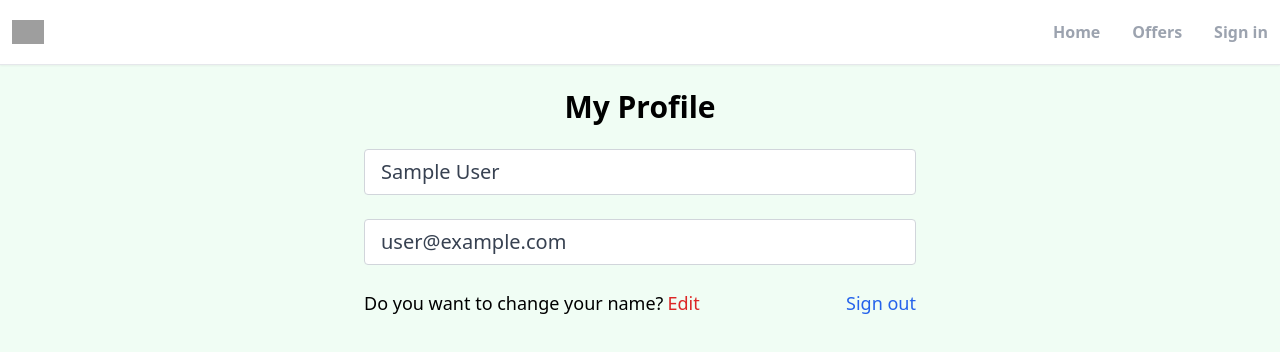
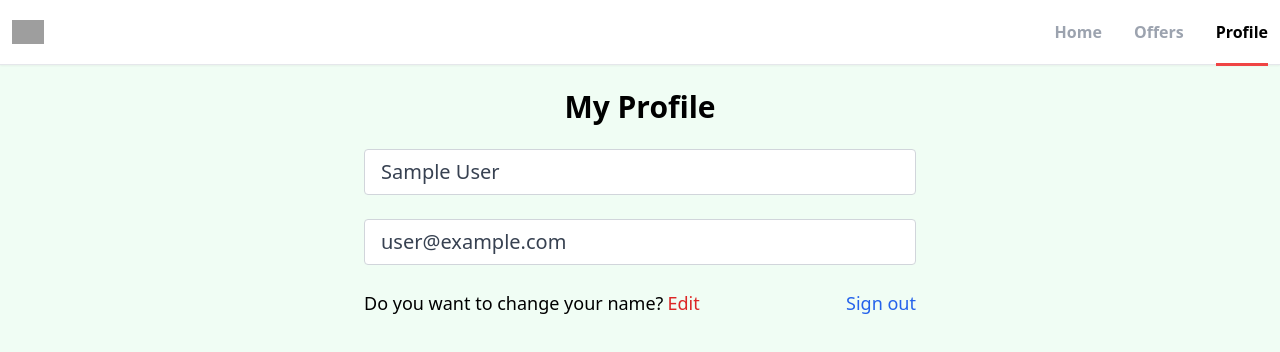
Before and after one commit to kocaogluozan/realtor-clone, a React (Create React App) app: page /profile in a window 1280 px wide. Shown: the top 352 px of the page. Built offline with nearby package versions, Linux system fonts and the light colour scheme; no server answers; sample sign-in values are in the browser's storage; grey boxes are pictures that could not be loaded.

Commit message:
Created dynamic header related sign-in and spinner component

```diff
--- a/src/components/Header.jsx
+++ b/src/components/Header.jsx
@@ -1,5 +1,10 @@
-import React from "react";
+import React, { useState, useEffect } from "react";
+
+//import NavLink,useNavigate
 import { NavLink, useNavigate } from "react-router-dom";
+
+//import firebase
+import { getAuth, onAuthStateChanged } from "firebase/auth";
 
 const navLinks = [
   { path: "home", display: "Home" },
@@ -8,8 +13,20 @@ const navLinks = [
 ];
 
 const Header = () => {
+  const [authanticated, setAuthenticated] = useState(false);
   const navigate = useNavigate();
 
+  const auth = getAuth();
+
+  useEffect(() => {
+    onAuthStateChanged(auth, (user) => {
+      if (user) {
+        setAuthenticated(true);
+      } else {
+        setAuthenticated(false);
+      }
+    });
+  }, [auth]);
   return (
     <header className="bg-white py-[20px] border-b shadow-sm sticky top-0 ">
       <div className="container mx-auto flex justify-between items-center px-3">
@@ -27,17 +44,23 @@ const Header = () => {
               return (
                 <li key={index}>
                   <NavLink
-                    to={item.path}
+                    to={
+                      authanticated && item.display === "Sign in"
+                        ? "/profile"
+                        : item.path
+                    }
                     className={(navClass) => {
                       return `cursor-pointer py-[20px] text-md font-semibold
-                      border-b-[3px]  ${
-                        navClass.isActive
-                          ? "text-black border-b-red-500"
-                          : "text-gray-400 border-b-transparent"
-                      }`;
+                  border-b-[3px]  ${
+                    navClass.isActive
+                      ? "text-black border-b-red-500"
+                      : "text-gray-400 border-b-transparent"
+                  }`;
                     }}
                   >
-                    {item.display}
+                    {authanticated && item.display === "Sign in"
+                      ? "Profile"
+                      : item.display}
                   </NavLink>
                 </li>
               );
--- a/src/components/PrivateRoute.jsx
+++ b/src/components/PrivateRoute.jsx
@@ -6,10 +6,13 @@ import { Outlet, Navigate } from "react-router-dom";
 //import custom hook
 import { useAuthStatus } from "../hooks/useAuthStatus";
 
+//import components
+import Spinner from "./Spinner";
+
 const PrivateRoute = () => {
   const { loggedIn, checkingStatus } = useAuthStatus();
   if (checkingStatus) {
-    return <h3>Loading...</h3>;
+    return <Spinner />;
   }
   return loggedIn ? <Outlet /> : <Navigate to="/sign-in" />;
 };
--- /dev/null
+++ b/src/components/Spinner.jsx
@@ -0,0 +1,18 @@
+import React from "react";
+//import spinner
+import spinner from "../assets/svg/Spinner.svg";
+
+const Spinner = () => {
+  return (
+    <div
+      className="bg-black/50 flex items-center justify-center
+                    fixed left-0 right-0 bottom-0 top-0 z-100"
+    >
+      <div>
+        <img src={spinner} alt="loading-spinner" className="h-24" />
+      </div>
+    </div>
+  );
+};
+
+export default Spinner;
```
Also changed, not shown: src/assets/svg/Spinner.svg (added).
